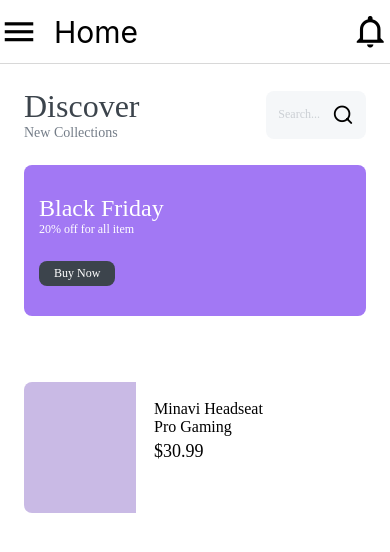
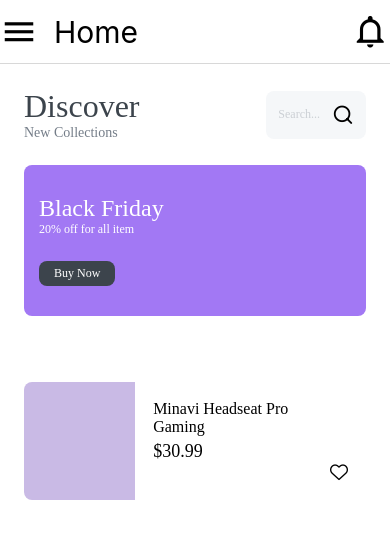
Before and after one commit to mateus-azevedo/learning-styled-components, a React Native app in the folder withReactNative/: screen /Home in a window 390 px wide. Shown: the top 552 px of the page. Built offline with nearby package versions, Linux system fonts and the light colour scheme.

Commit message:
corrigido espacamento interno com flex e uso do icon

```diff
--- a/withReactNative/src/feature/Home/components/Item/index.tsx
+++ b/withReactNative/src/feature/Home/components/Item/index.tsx
@@ -6,6 +6,8 @@ import {
   ProductName,
   ProductPrice,
   Content,
+  IconHeartEmpty,
+  IconHeartFull,
 } from './styles';
 
 const Item = () => {
@@ -17,6 +19,8 @@ const Item = () => {
         <DescriptionContent>
           <ProductName>Minavi Headseat Pro Gaming</ProductName>
           <ProductPrice>$30.99</ProductPrice>
+          <IconHeartEmpty name="hearto" />
+          {/* <IconHeartFull name="heart" /> */}
         </DescriptionContent>
       </Content>
     </Container>
--- a/withReactNative/src/feature/Home/components/Item/styles.ts
+++ b/withReactNative/src/feature/Home/components/Item/styles.ts
@@ -1,4 +1,5 @@
 import styled from 'styled-components/native';
+import IconHeart from 'react-native-vector-icons/AntDesign';
 
 export const Container = styled.View.attrs({
   shadowColor: '#000',
@@ -22,13 +23,13 @@ export const Content = styled.View`
 
 export const ProductImage = styled.View`
   background-color: #c9bae5;
-  width: 112px;
-  height: 131px;
+  width: 32.5%;
   border-top-left-radius: 8px;
   border-bottom-left-radius: 8px;
 `;
 
 export const DescriptionContent = styled.View`
+  flex: 1;
   padding: 18px;
 `;
 
@@ -43,3 +44,12 @@ export const ProductPrice = styled.Text`
   font-family: 'Lora-Bold';
   font-size: 18px;
 `;
+
+export const IconHeartEmpty = styled(IconHeart)`
+  align-self: flex-end;
+  font-size: 18px;
+`;
+
+export const IconHeartFull = styled(IconHeartEmpty)`
+  color: #e7736f;
+`;
```
